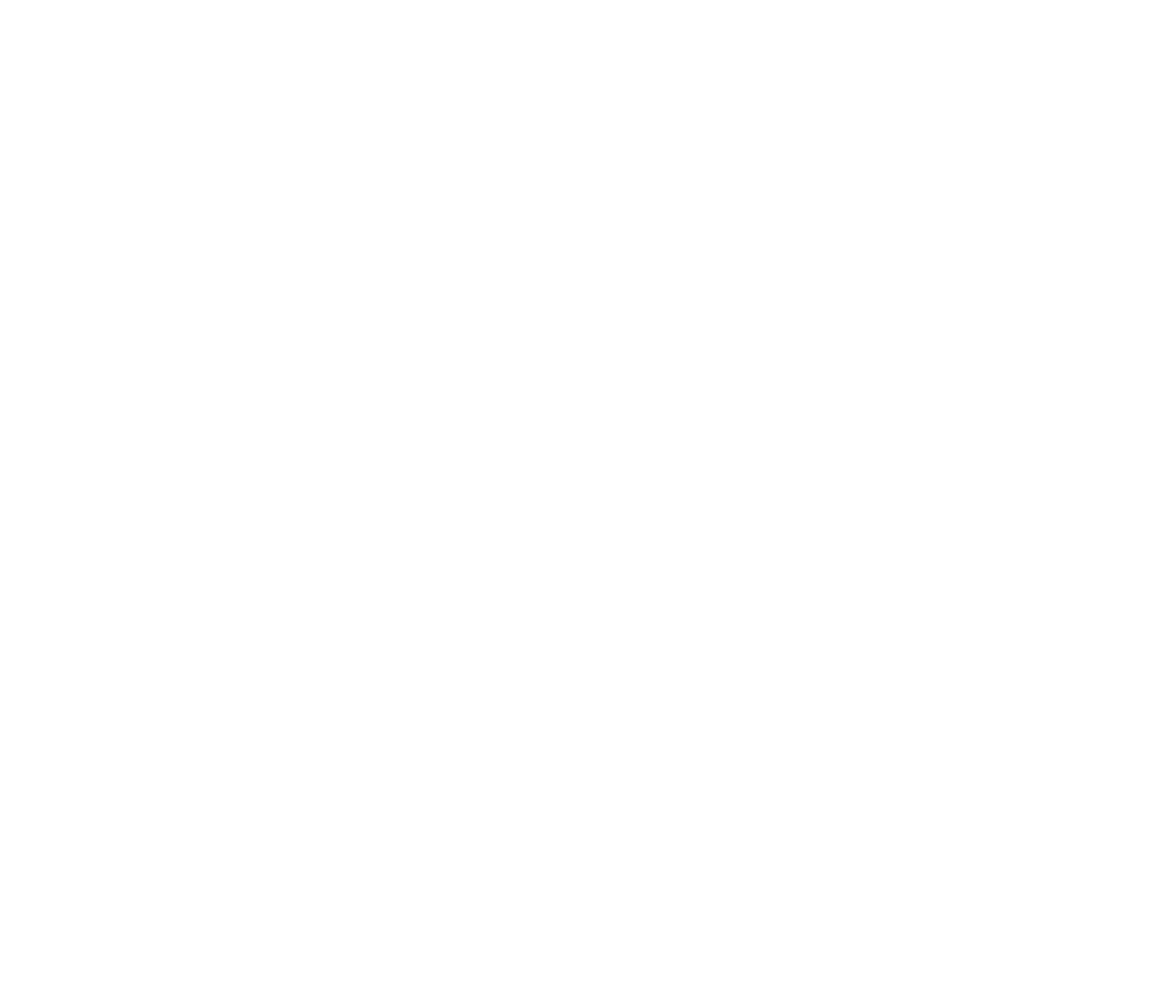
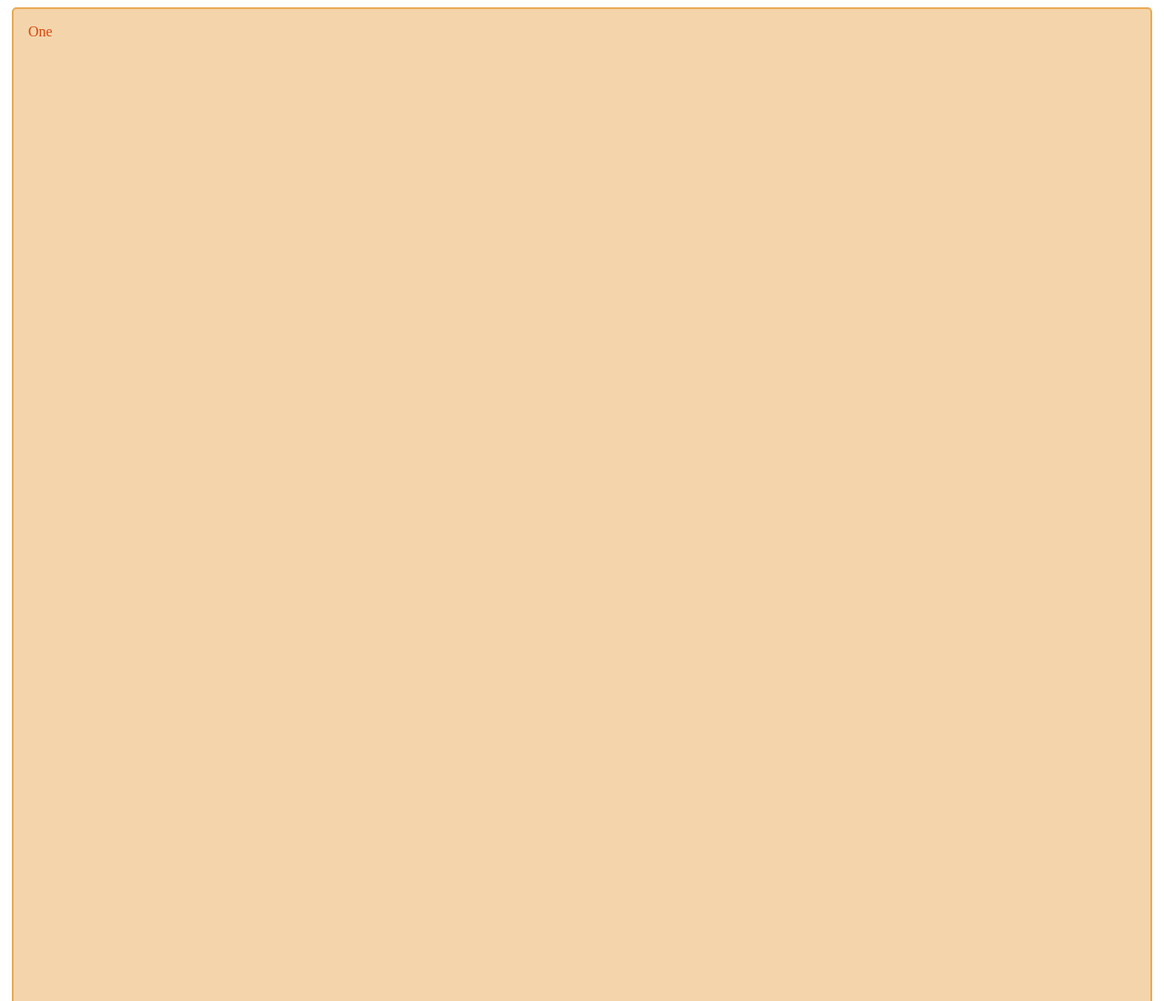
Before and after one commit to pacomonle/miprimerhtml, a plain HTML site: page index.html in a window 1280 px wide. Shown: the top 1100 px of the page at 91% size. Before the commit the page ends 800 px from the top, so only its background shows below. Drawn offline with Linux system fonts and the light colour scheme.

Commit message:
archivos html y css

```diff
--- a/index.html
+++ b/index.html
@@ -3,16 +3,29 @@
 
 <head>
 
-	<meta charset="utf-8">
-
-	<title>mi primer html web</title>
-
+    <meta charset="utf-8">
+    <meta name = "viewport" content = "width=device-width, initial-scale=1.0">
+    <link rel="stylesheet" href="styles.css"/>
+    <title>mi primer html web</title>
 </head>
 
 <body>
+    <div class="wrapper">
+        <div class="one">One
 
 
 
 
+
+        </div>
+        <div class="two">Two
+
+
+
+
+
+        </div>
+
+    </div>
 </body>
 </html>
--- /dev/null
+++ b/styles.css
@@ -0,0 +1,30 @@
+* {box-sizing: border-box;}
+
+.wrapper  div {
+    max-width: 100%;
+    margin: 5px;
+
+    border: 2px solid rgb(233,171,88);
+    border-radius: 5px;
+    background-color: rgba(233,171,88,.5);
+    padding: 1em;
+    color: #d9480f;
+
+
+
+    display: grid;
+    grid-template-columns: 100%;
+    grid-gap: 10px;
+    grid-auto-rows: minmax(1200px, auto);
+  }
+
+  .one {
+    grid-column: 1 ;
+    grid-row: 1;
+
+  }
+  .two {
+    grid-column: 2 ;
+    grid-row: 2 ;
+
+  }
```
